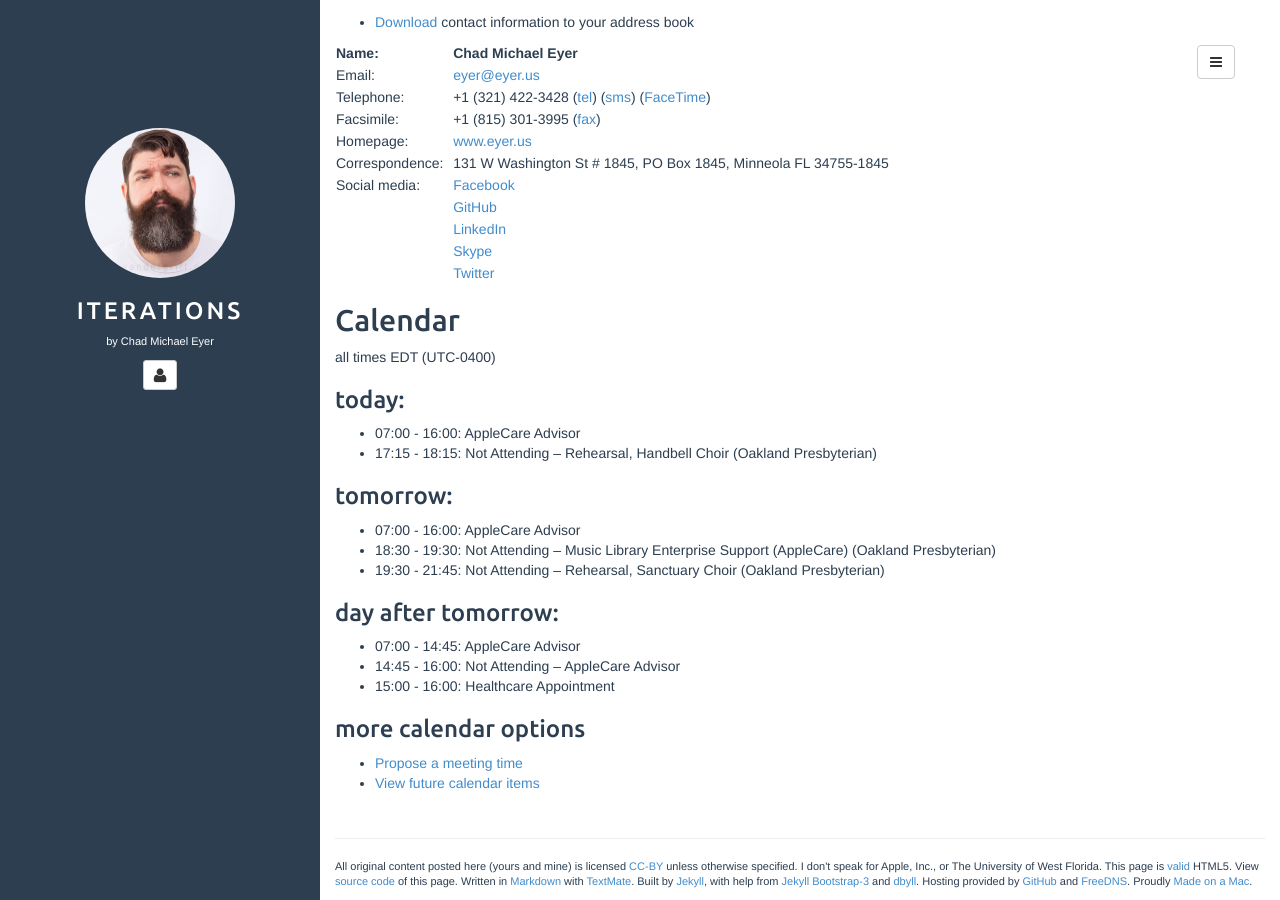
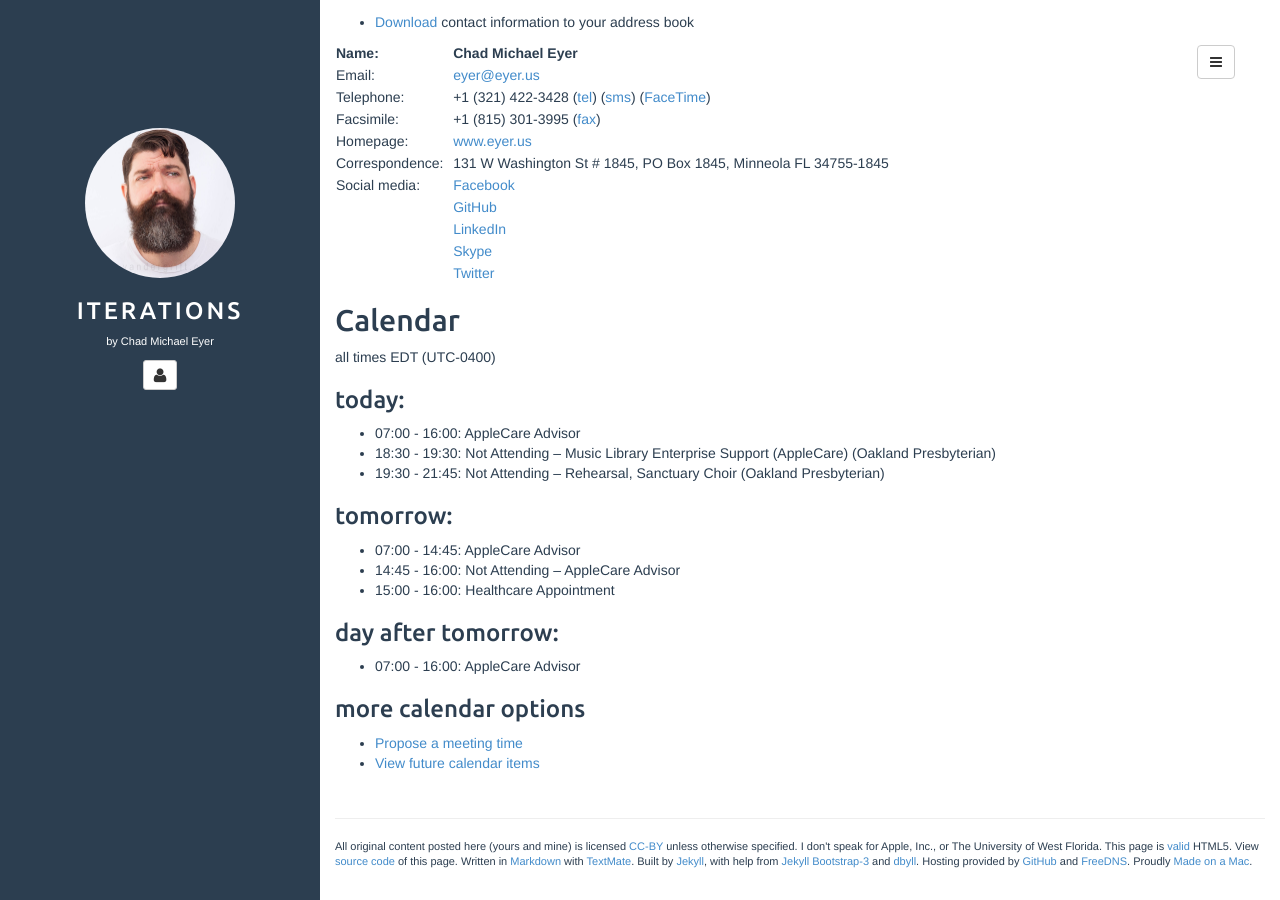
Before and after one commit to chadmichaeleyer/chadmichaeleyer.github.io, a Jekyll site: the page built from about.md, in a window 1280 px wide and 900 px high, scrolled down 1130 px. Built offline with Jekyll 4.4.1, drawn with Linux system fonts in a browser that asks for light colours.

Commit message:
calendar update

```diff
--- a/calendar.markdown
+++ b/calendar.markdown
@@ -3,16 +3,15 @@ all times EDT (UTC-0400)
 ### today:
 
 * 07:00 - 16:00: AppleCare Advisor
-* 17:15 - 18:15: Not Attending – Rehearsal, Handbell Choir (Oakland Presbyterian)
-
-### tomorrow:
-
-* 07:00 - 16:00: AppleCare Advisor
 * 18:30 - 19:30: Not Attending – Music Library Enterprise Support (AppleCare) (Oakland Presbyterian)
 * 19:30 - 21:45: Not Attending – Rehearsal, Sanctuary Choir (Oakland Presbyterian)
 
-### day after tomorrow:
+### tomorrow:
 
 * 07:00 - 14:45: AppleCare Advisor
 * 14:45 - 16:00: Not Attending – AppleCare Advisor
 * 15:00 - 16:00: Healthcare Appointment
+
+### day after tomorrow:
+
+* 07:00 - 16:00: AppleCare Advisor
```
Also changed, not shown: calendar-year.markdown (+4 -5 lines).
